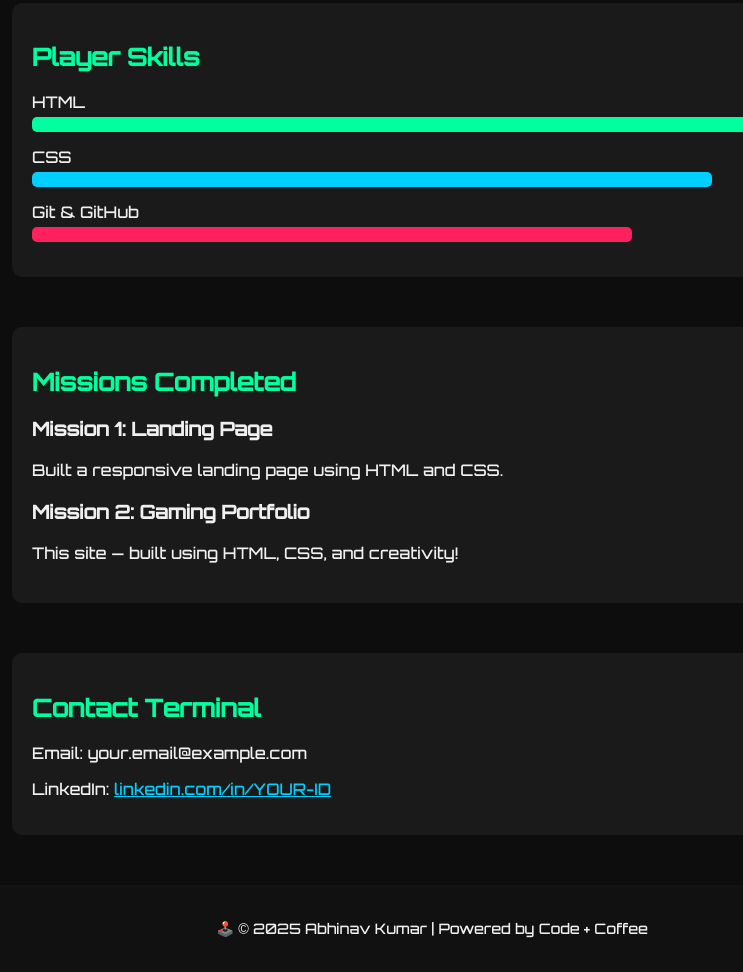
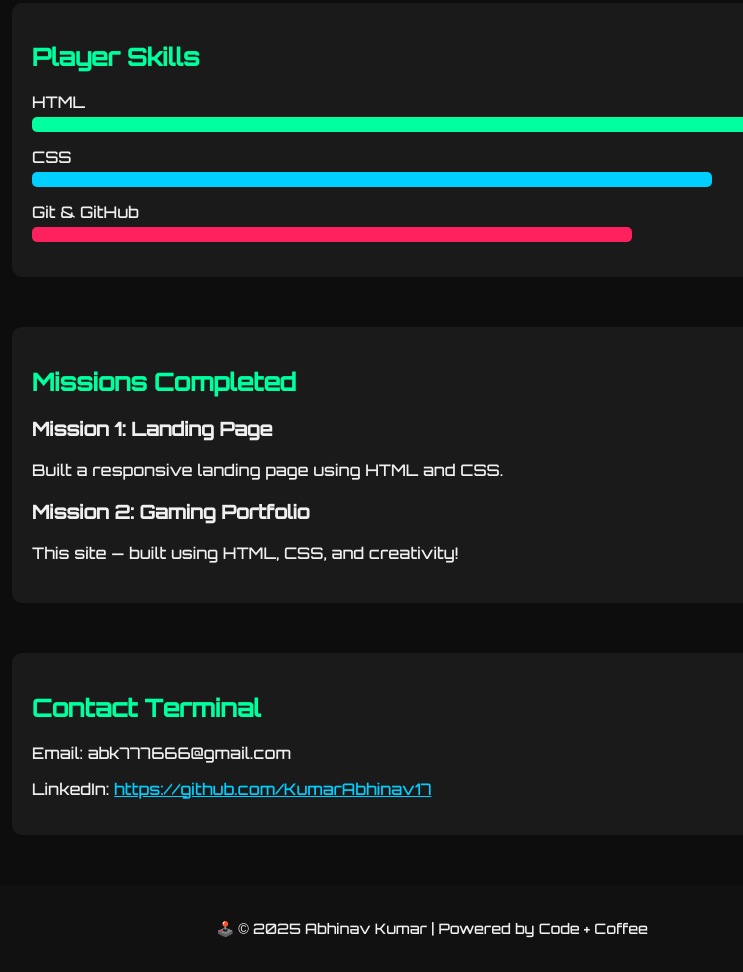
Before and after one commit to KumarAbhinav17/OIBSIP_webdevelopment_task2, a plain HTML site: page index.html in a window 1280 px wide. Shown: the part 796-1768 px from the top of the page, without its empty margins (208-951 px from the left). Drawn offline with Linux system fonts and the light colour scheme.

Commit message:
Update index.html

```diff
--- a/index.html
+++ b/index.html
@@ -54,8 +54,8 @@
 
   <section class="contact" id="contact">
     <h2>Contact Terminal</h2>
-    <p>Email: your.email@example.com</p>
-    <p>LinkedIn: <a href="https://linkedin.com/in/YOUR-ID">linkedin.com/in/YOUR-ID</a></p>
+    <p>Email: abk777666@gmail.com</p>
+    <p>LinkedIn: <a href="https://linkedin.com/in/YOUR-ID">https://github.com/KumarAbhinav17</a></p>
   </section>
 
   <footer>
```
